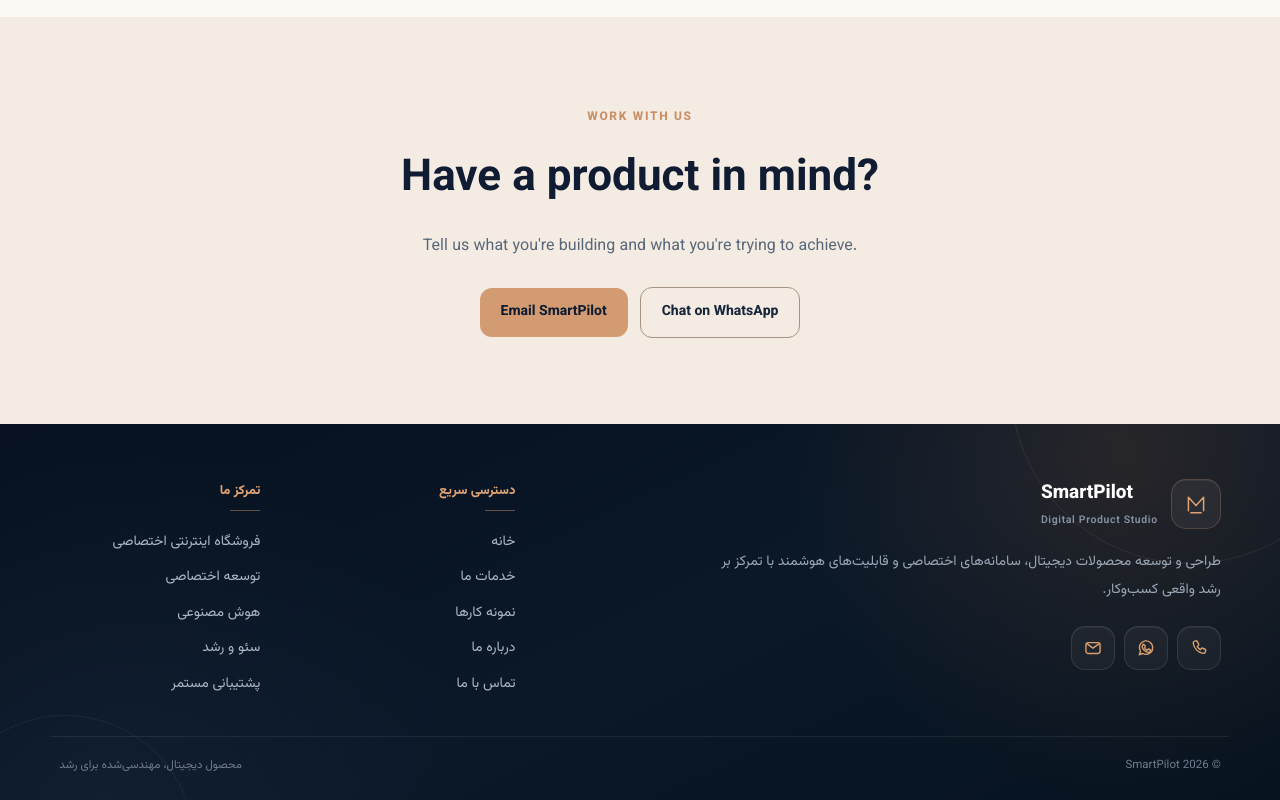
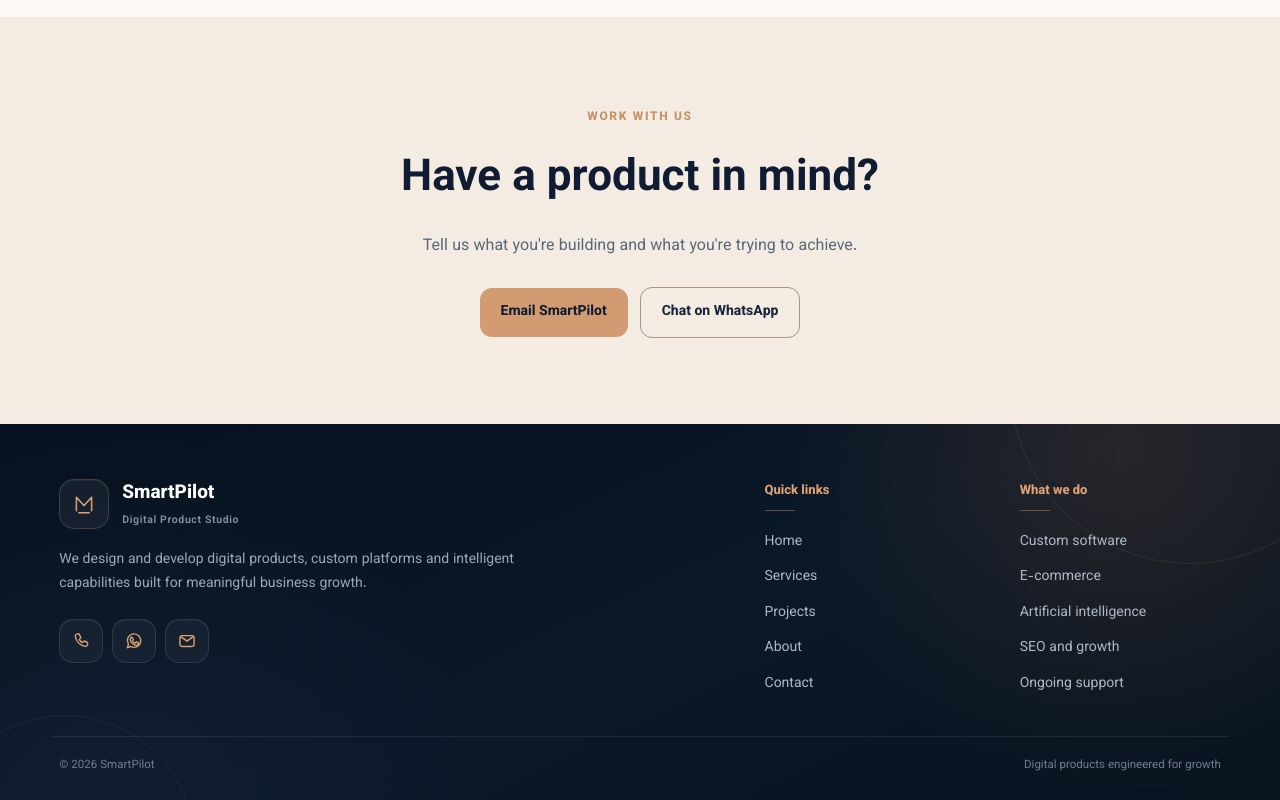
Before and after one commit to zohreksh/smartpilot, a Nuxt app: page /en in a window 1280 px wide. Shown: the part 2725-3525 px from the top of the page. Built offline with nearby package versions, Linux system fonts and the light colour scheme.

Commit message:
feat(i18n): localize shared footer links and labels

```diff
--- a/components/SiteFooter.vue
+++ b/components/SiteFooter.vue
@@ -1,5 +1,41 @@
+<script setup lang="ts">
+import { computed } from "vue";
+const route = useRoute();
+const isEnglish = computed(() => new RegExp("^/en(?:/|$)").test(route.path));
+const quickLinks = computed(() => isEnglish.value
+  ? [
+      { title: "Home", to: "/en/" },
+      { title: "Services", to: "/en/#services" },
+      { title: "Projects", to: "/en/#projects" },
+      { title: "About", to: "/en/#about" },
+      { title: "Contact", to: "/en/#contact" },
+    ]
+  : [
+      { title: "خانه", to: "/" },
+      { title: "خدمات ما", to: "/services" },
+      { title: "نمونه کارها", to: "/projects" },
+      { title: "درباره ما", to: "/about" },
+      { title: "تماس با ما", to: "/contact" },
+    ]);
+const focusLinks = computed(() => isEnglish.value
+  ? [
+      { title: "Custom software", to: "/en/#services" },
+      { title: "E-commerce", to: "/en/#services" },
+      { title: "Artificial intelligence", to: "/en/#services" },
+      { title: "SEO and growth", to: "/en/#services" },
+      { title: "Ongoing support", to: "/en/#services" },
+    ]
+  : [
+      { title: "فروشگاه اینترنتی اختصاصی", to: "/services/ecommerce-development" },
+      { title: "توسعه اختصاصی", to: "/services" },
+      { title: "هوش مصنوعی", to: "/services/ai-development" },
+      { title: "سئو و رشد", to: "/services" },
+      { title: "پشتیبانی مستمر", to: "/services" },
+    ]);
+</script>
+
 <template>
-  <footer class="site-footer">
+  <footer class="site-footer" :class="{ 'footer-en': isEnglish }">
     <div class="footer-glow footer-glow-one" aria-hidden="true"></div>
     <div class="footer-glow footer-glow-two" aria-hidden="true"></div>
 
@@ -8,8 +44,8 @@
         <div class="footer-brand-column">
           <NuxtLink
             class="footer-brand"
-            to="/"
-            aria-label="SmartPilot - صفحه اصلی"
+            :to="isEnglish ? '/en/' : '/'"
+            :aria-label="isEnglish ? 'SmartPilot - Home' : 'SmartPilot - صفحه اصلی'"
           >
             <span class="footer-brand-symbol" aria-hidden="true">
               <svg viewBox="0 0 40 40" fill="none">
@@ -24,17 +60,16 @@
             </span>
           </NuxtLink>
 
-          <p class="footer-brand-copy">
-            طراحی و توسعه محصولات دیجیتال، سامانه‌های اختصاصی و قابلیت‌های
-            هوشمند با تمرکز بر رشد واقعی کسب‌وکار.
-          </p>
+          <p class="footer-brand-copy">{{ isEnglish
+            ? 'We design and develop digital products, custom platforms and intelligent capabilities built for meaningful business growth.'
+            : 'طراحی و توسعه محصولات دیجیتال، سامانه‌های اختصاصی و قابلیت‌های هوشمند با تمرکز بر رشد واقعی کسب‌وکار.' }}</p>
 
-          <div class="footer-contact-icons" aria-label="راه‌های ارتباط">
+          <div class="footer-contact-icons" :aria-label="isEnglish ? 'Contact options' : 'راه‌های ارتباط'">
             <a
               class="footer-icon-action"
               href="tel:+989379407868"
-              aria-label="تماس تلفنی با SmartPilot"
-              title="تماس تلفنی"
+              :aria-label="isEnglish ? 'Call SmartPilot' : 'تماس تلفنی با SmartPilot'"
+              :title="isEnglish ? 'Phone call' : 'تماس تلفنی'"
             >
               <svg
                 class="contact-icon"
@@ -53,8 +88,8 @@
               href="https://wa.me/989379407868"
               target="_blank"
               rel="noopener noreferrer"
-              aria-label="ارسال پیام در واتساپ"
-              title="واتساپ"
+              :aria-label="isEnglish ? 'Send a WhatsApp message' : 'ارسال پیام در واتساپ'"
+              :title="isEnglish ? 'WhatsApp' : 'واتساپ'"
             >
               <svg
                 class="contact-icon"
@@ -74,8 +109,8 @@
             <a
               class="footer-icon-action"
               href="mailto:zhr.keshavarz@gmail.com"
-              aria-label="ارسال ایمیل به SmartPilot"
-              title="ایمیل"
+              :aria-label="isEnglish ? 'Email SmartPilot' : 'ارسال ایمیل به SmartPilot'"
+              :title="isEnglish ? 'Email' : 'ایمیل'"
             >
               <svg
                 class="contact-icon"
@@ -91,22 +126,14 @@
         </div>
 
         <div class="footer-links">
-          <nav class="footer-nav-column" aria-label="دسترسی سریع">
-            <span class="footer-column-title">دسترسی سریع</span>
-            <NuxtLink to="/">خانه</NuxtLink>
-            <NuxtLink to="/services">خدمات ما</NuxtLink>
-            <NuxtLink to="/projects">نمونه کارها</NuxtLink>
-            <NuxtLink to="/about">درباره ما</NuxtLink>
-            <NuxtLink to="/contact">تماس با ما</NuxtLink>
+          <nav class="footer-nav-column" :aria-label="isEnglish ? 'Quick links' : 'دسترسی سریع'">
+            <span class="footer-column-title">{{ isEnglish ? 'Quick links' : 'دسترسی سریع' }}</span>
+            <NuxtLink v-for="link in quickLinks" :key="link.to" :to="link.to">{{ link.title }}</NuxtLink>
           </nav>
 
           <div class="footer-nav-column">
-            <span class="footer-column-title">تمرکز ما</span>
-            <NuxtLink to="/services/ecommerce-development">فروشگاه اینترنتی اختصاصی</NuxtLink>
-            <NuxtLink to="/services">توسعه اختصاصی</NuxtLink>
-            <NuxtLink to="/services/ai-development">هوش مصنوعی</NuxtLink>
-            <NuxtLink to="/services">سئو و رشد</NuxtLink>
-            <NuxtLink to="/services">پشتیبانی مستمر</NuxtLink>
+            <span class="footer-column-title">{{ isEnglish ? 'What we do' : 'تمرکز ما' }}</span>
+            <NuxtLink v-for="link in focusLinks" :key="link.title" :to="link.to">{{ link.title }}</NuxtLink>
           </div>
         </div>
       </div>
@@ -114,7 +141,7 @@
       <div class="footer-bottom">
         <span>© 2026 SmartPilot</span>
         <span class="footer-bottom-dot" aria-hidden="true"></span>
-        <span>محصول دیجیتال، مهندسی‌شده برای رشد</span>
+        <span>{{ isEnglish ? 'Digital products engineered for growth' : 'محصول دیجیتال، مهندسی‌شده برای رشد' }}</span>
       </div>
     </div>
   </footer>
@@ -465,3 +492,9 @@
   }
 }
 </style>
+
+<style scoped>
+.site-footer.footer-en { direction: ltr; }
+.footer-en .footer-column-title::after { right: auto; left: 0; }
+.footer-en .footer-brand-copy { line-height: 1.7; }
+</style>
```
